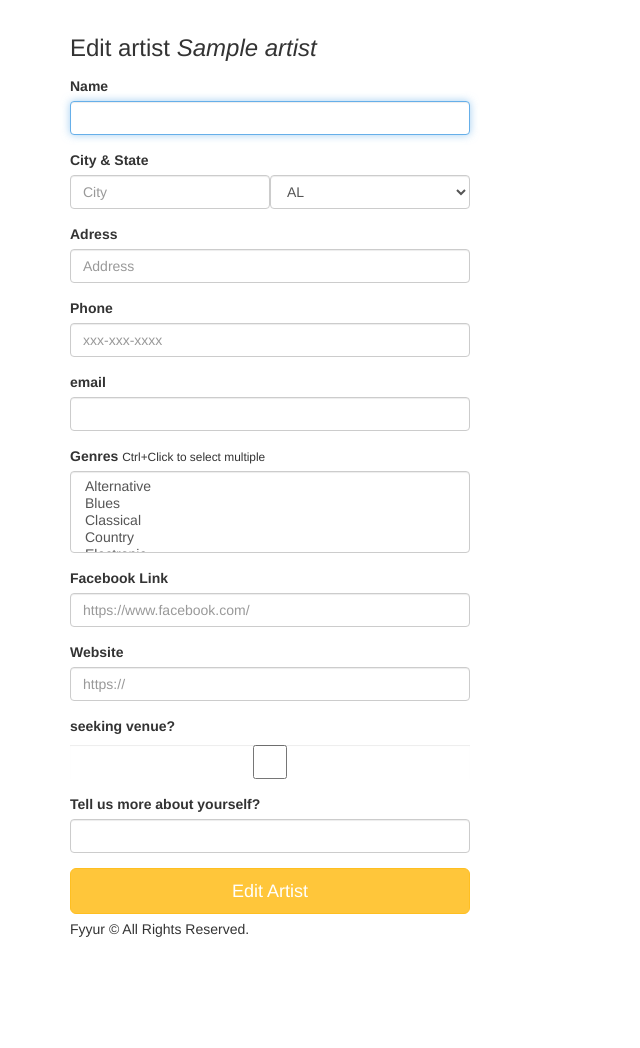
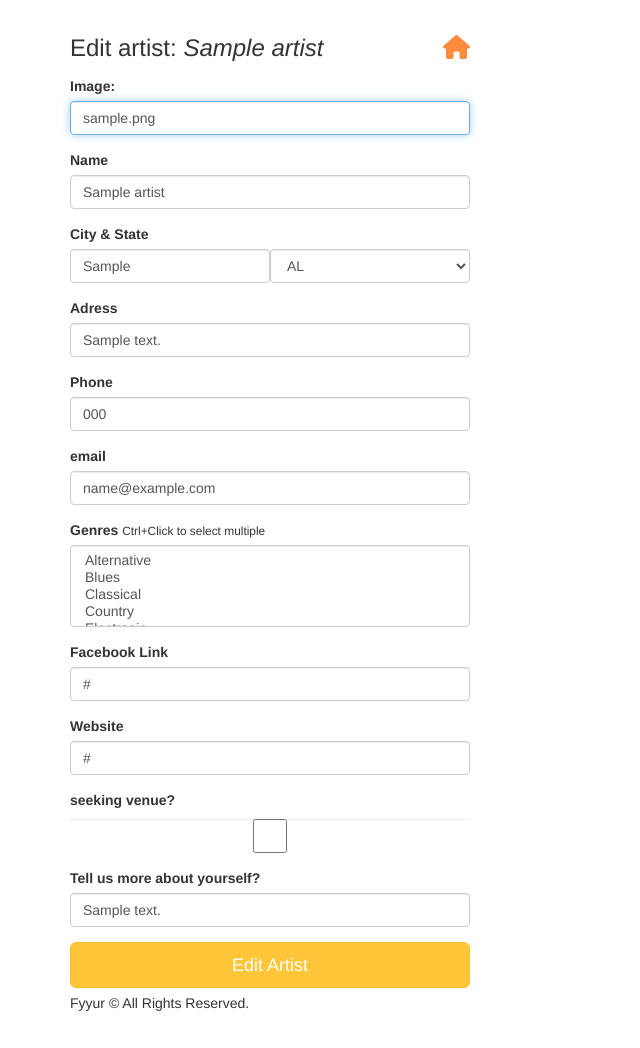
Before and after one commit to AhmedSM1/Fyyur, a Flask app: page /artists/1/edit in a window 1280 px wide. Shown: the part 60-1108 px from the top of the page, without its empty margins (0-640 px from the left). Before the commit the page ends 997 px from the top, so only its background shows below. Run offline with Flask 2, Linux system fonts and the light colour scheme; tables that the repository leaves empty hold one stand-in row (values such as "Sample post"); some libraries are stand-ins or nearby versions.

Commit message:
add edit artist,delete artist and show past and future shows

```diff
--- a/starter_code/app.py
+++ b/starter_code/app.py
@@ -13,6 +13,7 @@ import logging
 from logging import Formatter, FileHandler
 from flask_wtf import Form
 from sqlalchemy.exc import SQLAlchemyError
+from sqlalchemy.orm.attributes import flag_modified
 from repository import db, Artist, Venue, Show
 from forms import *
 from sqlalchemy import exc
@@ -51,9 +52,14 @@ app.jinja_env.filters['datetime'] = format_datetime
 
 
 # ----------------------------------------------------------------------------#
-# service
+#  SERVICE
 # ----------------------------------------------------------------------------#
 
+
+
+# ----------------------------------------------------------------------------#
+# Venue service
+# ----------------------------------------------------------------------------#
 def find_venue(venue_id):
     venue = Venue.query.get(venue_id)
     if not venue:
@@ -117,6 +123,22 @@ def getNumberOfPastShowsForVenue(venue_id):
     print(sum)
     return sum
 
+def getPastShowsByVenueId(venue_id):
+    past_shows = []
+    shows = Show.query.filter_by(venue_id=venue_id).all()
+    for show in shows:
+        if show.time < datetime.now():
+            show = {
+            "venue_id": venue_id,
+            "venue_name": db.session.query(Venue.name).filter_by(id=show.venue_id).first()[0],
+            "artist_id": show.artist_id,
+            "artist_name":  db.session.query(Artist.name).filter_by(id=show.artist_id).first()[0],
+            "artist_image_link": db.session.query(Artist.image_link).filter_by(id=show.artist_id).first()[0],
+            "time": show.time.strftime("%m/%d/%Y, %H:%M:%S")
+             }
+            past_shows.append(show)
+    return past_shows
+
 
 def getUpcomingShowsByVenueId(venue_id):
     upcoming_shows = []
@@ -134,14 +156,60 @@ def getUpcomingShowsByVenueId(venue_id):
             upcoming_shows.append(show)
     return upcoming_shows
 
+def showVenueService(venue_id):
+    venue= find_venue(venue_id)
+    return {
+            "id": venue.id,
+            "name": venue.name,
+            "city": venue.city,
+            "state": venue.state,
+            "address": venue.address,
+            "phone": venue.phone,
+            "email": venue.email,
+            "website":venue.website,
+            "genres": venue.genres,
+            "image_link": venue.image_link,
+            "facebook_link": venue.facebook_link,
+            "seeking_talent":  venue.seeking_talent,
+            "past_shows": getPastShowsByVenueId(venue.id),
+            "upcoming_shows": getUpcomingShowsByVenueId(venue.id),
+            "past_shows_count":getNumberOfPastShowsForVenue(venue.id),
+            "upcoming_shows_count": getNumberOfUpcomingShowsForVenue(venue.id)
+    }
 
-def getPastShowsByVenueId(venue_id):
+
+
+
+# ----------------------------------------------------------------------------#
+# Artist service
+# ----------------------------------------------------------------------------#
+
+
+def find_artist(artist_id):
+    artist = Artist.query.get(artist_id)
+    if not artist:
+        abort(404)
+    else:
+        return artist
+
+
+
+def getAllArtists():
+    artists = Artist.query.all();
+    if not artists:
+        abort(404)
+    else:
+        return artists
+
+
+
+def getPastShowsByArtistId(artist_id):
     past_shows = []
-    shows = Show.query.filter_by(venue_id=venue_id).all()
+    shows = Show.query.filter_by(artist_id=artist_id).all()
     for show in shows:
         if show.time < datetime.now():
             show = {
-            "venue_id": venue_id,
+            "venue_id": show.venue_id,
             "venue_name": db.session.query(Venue.name).filter_by(id=show.venue_id).first()[0],
             "artist_id": show.artist_id,
             "artist_name":  db.session.query(Artist.name).filter_by(id=show.artist_id).first()[0],
@@ -151,20 +219,93 @@ def getPastShowsByVenueId(venue_id):
             past_shows.append(show)
     return past_shows
 
+def getNumberOfPastShowsForArtist(artist_id):
+    sum = 0
+    shows = Show.query.filter_by(artist_id=artist_id).all()
+    for show in shows:
+        if show.time < datetime.now():
+            sum += 1
+    print(sum)
+    return sum
 
-def find_artist(aritist_id):
-    artist = Artist.query.get(aritist_id)
-    if not artist:
-        abort(404)
-    else:
-        return artist
+def getNumberOfUpcomingShowsForArtist(artist_id):
+    sum = 0
+    shows = Show.query.filter_by(artist_id=artist_id).all()
+    for show in shows:
+        print(show.venue_id)
+        if show.time > datetime.now():
+            sum += 1
+    print(sum)
+    return sum
 
-def getAllArtists():
-    artists = Artist.query.all();
-    if not artists:
-        abort(404)
-    else:
-        return artists
+def getPastShowsByArtistId(artist_id):
+    past_shows = []
+    shows = Show.query.filter_by(artist_id=artist_id).all()
+    for show in shows:
+        if show.time < datetime.now():
+            show = {
+            "venue_id": show.venue_id,
+            "venue_name": db.session.query(Venue.name).filter_by(id=show.venue_id).first()[0],
+            "artist_id": show.artist_id,
+            "artist_name":  db.session.query(Artist.name).filter_by(id=show.artist_id).first()[0],
+            "artist_image_link": db.session.query(Artist.image_link).filter_by(id=show.artist_id).first()[0],
+            "time": show.time.strftime("%m/%d/%Y, %H:%M:%S")
+             }
+            past_shows.append(show)
+    return past_shows
+
+def getUpcomingShowsByArtistId(artist_id):
+    upcoming_shows = []
+    shows = Show.query.filter_by(artist_id=artist_id).all()
+    for show in shows:
+        if show.time > datetime.now():
+            show = {
+            "venue_id": show.venue_id,
+            "venue_name": db.session.query(Venue.name).filter_by(id=show.venue_id).first()[0],
+            "artist_id": show.artist_id,
+            "artist_name":  db.session.query(Artist.name).filter_by(id=show.artist_id).first()[0],
+            "artist_image_link": db.session.query(Artist.image_link).filter_by(id=show.artist_id).first()[0],
+            "time": show.time.strftime("%m/%d/%Y, %H:%M:%S")
+             }
+            upcoming_shows.append(show)
+    return upcoming_shows
+
+
+
+def showArtistService(artist_id):
+    artist = find_artist(artist_id)
+    return {
+            "id": artist.id,
+            "name": artist.name,
+            "city": artist.city,
+            "state": artist.state,
+            "address": artist.address,
+            "phone": artist.phone,
+            "email": artist.email,
+            "website":artist.website,
+            "genres": artist.genres,
+            "image_link": artist.image_link,
+            "facebook_link": artist.facebook_link,
+            "seeking_venue":  artist.seeking_venue,
+            "description": artist.description,
+            "past_shows": getPastShowsByArtistId(artist.id),
+            "upcoming_shows": getUpcomingShowsByArtistId(artist.id),
+            "past_shows_count":getNumberOfPastShowsForArtist(artist.id),
+            "upcoming_shows_count": getNumberOfUpcomingShowsForArtist(artist.id)
+    }
+
+
+
+
+
+
+
+
+# ----------------------------------------------------------------------------#
+# Show service
+# ----------------------------------------------------------------------------#
+
+
 
 def getAllShows():
     shows = Show.query.all()
@@ -187,6 +328,9 @@ def getAllShows():
 def getAllShowsBasedOnVenue(venue_id):
      return Show.query.filter_by(venue_id=venue_id).all()
 
+def getAllShowsBasedOnArtist(artist_id):
+     return Show.query.filter_by(artist_id=artist_id).all()
+
 
 def createShow(aritist_id,venue_id,time):
     artist = Artist.query.get(aritist_id)
@@ -201,28 +345,12 @@ def createShow(aritist_id,venue_id,time):
             time=time,
         )
 
-def showVenueService(venue_id):
-    venue= find_venue(venue_id)
-    return {
-            "id": venue.id,
-            "name": venue.name,
-            "city": venue.city,
-            "state": venue.state,
-            "address": venue.address,
-            "phone": venue.phone,
-            "email": venue.email,
-            "website":venue.website,
-            "genres": venue.genres,
-            "image_link": venue.image_link,
-            "facebook_link": venue.facebook_link,
-            "seeking_talent":  venue.seeking_talent,
-            "description": venue.description,
-            "past_shows": getPastShowsByVenueId(venue.id),
-            "upcoming_shows": getUpcomingShowsByVenueId(venue.id),
-            "past_shows_count":getNumberOfPastShowsForVenue(venue.id),
-            "upcoming_shows_count": getNumberOfUpcomingShowsForVenue(venue.id)
-    }
 
+
+
+
+def find_show(show_id):
+    return Show.query.get(show_id)
 
 
 # ----------------------------------------------------------------------------#
@@ -260,9 +388,6 @@ def search_venues():
 def show_venue(venue_id):
     return render_template('pages/show_venue.html', venue= showVenueService(venue_id))
 
-
-#  Create Venue
-#  ----------------------------------------------------------------
 
 @app.route('/venues/create', methods=['GET'])
 def create_venue_form():
@@ -324,42 +449,32 @@ def delete_venue(venue_id):
        db.session.close()
 
 
-
-
-
- #  Artists
+#  Artists
 #  ----------------------------------------------------------------
 @app.route('/artists')
 def artists():
-
     return render_template('pages/artists.html', artists=getAllArtists()),status.HTTP_200_OK
 
 
 
 @app.route('/artists/search', methods=['POST'])
 def search_artists():
-    # TODO: implement search on artists with partial string search. Ensure it is case-insensitive.
-    # seach for "A" should return "Guns N Petals", "Matt Quevado", and "The Wild Sax Band".
-    # search for "band" should return "The Wild Sax Band".
-    response = {
-        "count": 1,
-        "data": [{
-            "id": 4,
-            "name": "Guns N Petals",
-            "num_upcoming_shows": 0,
-        }]
+    name = request.form.get('name', '')
+    search = "%{}%".format(name)
+    artists = Artist.query.filter(Artist.name.like(search)).all()
+    result = {
+        "count": len(artists),
+        "data": artists
     }
-    return render_template('pages/search_artists.html', results=response,
-                           search_term=request.form.get('search_term', ''))
+
+    return render_template('pages/search_artists.html', results=result,
+                           search_term=request.form.get('search_term', '')), status.HTTP_200_OK
 
 
 @app.route('/artists/<int:artist_id>')
 def show_artist(artist_id):
     artist = find_artist(artist_id)
-    # artistShows = getArtistShows(artist_id)
-    return render_template('pages/show_artist.html', artist=artist
-    # shows = artistShows
-    )
+    return render_template('pages/show_artist.html', artist=showArtistService(artist_id)),status.HTTP_200_OK
 
 
 #  Update
@@ -373,22 +488,23 @@ def edit_artist(artist_id):
 
 @app.route('/artists/<int:artist_id>/edit', methods=['POST'])
 def edit_artist_submission(artist_id):
+    form = ArtistForm()
     try:
-        artist = find_artist(artist_id)
-        artist.name =  request.form.get('name')
-        artist.city =  request.form.get('city')
-        artist.state = request.form.get("state"),
-        artist.address = request.form.get("address"),
-        artist.phone = request.form.get("phone"),
-        artist.genres = request.form.getlist("genres"),
-        artist.image_link = request.form.get("img_link"),
-        artist.facebook_link = request.form.get("facebook_link"),
-        artist.website = request.form.get("website"),
-        artist.seeking_venue = request.form.get("seeking_venue"),
-        artist.description = request.form.get("description")
+        artist = Artist.query.get(artist_id)
+        artist.name =  form.name.data
+        artist.city =  form.city.data
+        artist.state = form.state.data
+        artist.address = form.address.data
+        artist.phone = form.phone.data
+        artist.genres = form.genres.data
+        artist.image_link = form.img_link.data
+        artist.facebook_link = form.facebook_link.data
+        artist.website = form.website.data
+        artist.seeking_venue = form.seeking_venue.data
+        artist.description = form.description.data
         db.session.commit()
         flash('Artist was successfully updated!')
-        return redirect(url_for('show_artist', artist_id=artist_id))
+        return render_template('pages/artists.html' ,artist=artist), status.HTTP_202_ACCEPTED
     except Exception as e:
         flash(f'An error occurred: {e}')
         db.session.rollback()
@@ -405,24 +521,24 @@ def edit_venue(venue_id):
 
 @app.route('/venues/<int:venue_id>/edit', methods=['POST'])
 def edit_venue_submission(venue_id):
-
+  form = VenueForm()
   try:
-    venue = find_venue(venue_id)
-    venue.name = request.form.get('name')
-    venue.city = request.form.get('city')
-    venue.state = request.form.get('state')
-    venue.address = request.form.get('address')
-    venue.phone = request.form.get('phone')
-    venue.email = request.form.get('email')
-    venue.website =  request.form.get('website')
-    venue.genres = request.form.getlist('genres')
-    venue.image_link = request.form.get('image_link')
-    facebook_link = request.form.get('facebook_link')
-    seeking_talent = request.form.get('seeking_talent')
-    description = request.form.get('description')
+    venue = Venue.query.get(venue_id)
+    venue.name = form.name.data
+    venue.city =  form.city.data
+    venue.state =  form.state.data
+    venue.address = form.address.data
+    venue.phone = form.phone.data
+    venue.email = form.email.data
+    venue.website =  form.website.data
+    venue.genres = form.genres.data
+    venue.image_link = form.image_link.data
+    facebook_link = form.facebook_link.data
+    seeking_talent = form.seeking_talent.data
+    print(venue)
     db.session.commit()
-    flash('Venue with name: '+venue.name+' was successfully updayed!')
-    return redirect(url_for('show_venue', venue_id=venue_id)),status.HTTP_202_ACCEPTED
+    flash('Venue with name: '+venue.name+' was successfully updated!')
+    return render_template('pages/show_venue.html', venue=venue),status.HTTP_202_ACCEPTED
   except Exception as e:
     flash(f'An error occurred: {e}')
     db.session.rollback()
@@ -468,12 +584,35 @@ def create_artist_submission():
         return render_template('forms/new_artist.html', form=form)
     finally:
         db.session.close()
+
+@app.route('/artists/<int:artist_id>', methods=['DELETE'])
+def delete_artist(artist_id):
+    try:
+        artist = find_artist(artist_id)
+        shows = getAllShowsBasedOnArtist(artist_id)
+        if shows:
+            for show in shows:
+                db.session.delete(show)
+        db.session.delete(artist)
+        flash('Artist was successfully deleted!')
+        db.session.commit()
+        return render_template('pages/artists.html', artists=getAllArtists()),status.HTTP_202_ACCEPTED
+    except Exception as e:
+        print(e)
+        flash(f'An error occurred: {e}')
+        db.session.rollback()
+
+    finally:
+       db.session.close()
+
+
+
 #  Shows
 #  ----------------------------------------------------------------
 
 @app.route('/shows')
 def shows():
-    return render_template('pages/shows.html', shows=getAllShows())
+    return render_template('pages/shows.html', shows=getAllShows()), status.HTTP_200_OK
 
 
 @app.route('/shows/create')
@@ -500,6 +639,30 @@ def create_show_submission():
         return render_template('forms/new_show.html', form=form)
     finally:
         db.session.close()
+
+@app.route('/shows/<int:show_id>', methods=['DELETE'])
+def delete_show(show_id):
+    try:
+         show = find_show(show_id)
+         db.session.delete(show)
+         flash('Show was successfully deleted!')
+         db.session.commit()
+         return render_template('pages/shows.html',shows=getAllShows()), status.HTTP_200_OK
+    except Exception as e:
+         print(e)
+         flash(f'An error occurred: {e}')
+         db.session.rollback()
+    finally:
+       db.session.close()
+
+
+
+
+
+
+
+
+
 
 @app.errorhandler(404)
 def not_found_error(error):
--- a/starter_code/forms.py
+++ b/starter_code/forms.py
@@ -185,6 +185,5 @@ class ArtistForm(Form):
     )
 
     description = StringField(
-        # TODO implement validation logic for state
         'description', validators=[DataRequired()]
     )
--- a/starter_code/templates/forms/edit_artist.html
+++ b/starter_code/templates/forms/edit_artist.html
@@ -1,59 +1,69 @@
 {% extends 'layouts/main.html' %}
 {% block title %}Edit Artist{% endblock %}
 {% block content %}
+
+
+
+
+
+
   <div class="form-wrapper">
     <form class="form" method="post" action="/artists/{{artist.id}}/edit">
-      <h3 class="form-heading">Edit artist <em>{{ artist.name }}</em></h3>
+      <h3 class="form-heading">Edit artist:  <em>{{ artist.name }}</em> <a href="{{ url_for('index') }}" title="Back to homepage"><i class="fa fa-home pull-right"></i></a></h3>
 
       <div class="form-group">
+        <label for="img_link">Image:</label>
+        {{ form.img_link(class_ = 'form-control', autofocus = true, value= artist.image_link) }}
+      </div>
+      <div class="form-group">
         <label for="name">Name</label>
-        {{ form.name(class_ = 'form-control', autofocus = true) }}
+        {{ form.name(class_ = 'form-control', autofocus = true, value= artist.name) }}
       </div>
       <div class="form-group">
           <label>City & State</label>
           <div class="form-inline">
             <div class="form-group">
-              {{ form.city(class_ = 'form-control', placeholder='City', autofocus = true) }}
+              {{ form.city(class_ = 'form-control',  autofocus = true, value= artist.city) }}
             </div>
             <div class="form-group">
-              {{ form.state(class_ = 'form-control', placeholder='State', autofocus = true) }}
+              {{ form.state(class_ = 'form-control',  autofocus = true, value= artist.state) }}
             </div>
           </div>
       </div>
         <div class="form-group">
           <label for="address">Adress</label>
-          {{ form.address(class_ = 'form-control', placeholder='Address', autofocus = true) }}
+          {{ form.address(class_ = 'form-control',  autofocus = true, value= artist.address) }}
         </div>
       <div class="form-group">
           <label for="phone">Phone</label>
-          {{ form.phone(class_ = 'form-control', placeholder='xxx-xxx-xxxx', autofocus = true) }}
+          {{ form.phone(class_ = 'form-control',  autofocus = true, value= artist.phone) }}
         </div>
         <div class="form-group">
           <label for="email">email</label>
-          {{ form.email(class_ = 'form-control',  autofocus = true) }}
+          {{ form.email(class_ = 'form-control',  autofocus = true, value= artist.email) }}
         </div>
       <div class="form-group">
         <label for="genres">Genres</label>
         <small>Ctrl+Click to select multiple</small>
-        {{ form.genres(class_ = 'form-control', placeholder='Genres, separated by commas', autofocus = true) }}
+        {{ form.genres(class_ = 'form-control', autofocus = true, value= artist.genres) }}
       </div>
       <div class="form-group">
           <label for="facebook_link">Facebook Link</label>
-          {{ form.facebook_link(class_ = 'form-control', placeholder='https://www.facebook.com/', autofocus = true) }}
+          {{ form.facebook_link(class_ = 'form-control', autofocus = true, value=artist.facebook_link) }}
         </div>
         <div class="form-group">
           <label for="website">Website</label>
-          {{ form.website(class_ = 'form-control', placeholder='https://', autofocus = true) }}
+          {{ form.website(class_ = 'form-control', autofocus = true, value= artist.website) }}
         </div>
 
         <div class="form-group">
           <label for="seeking_venue">seeking venue? </label>
-          {{ form.seeking_venue(class_ = 'form-control' , autofocus = true) }}
+          {{ form.seeking_venue(class_ = 'form-control' , autofocus = true, value= artist.seeking_venue) }}
         </div>
 
         <div class="form-group">
           <label for="description"> Tell us more about yourself?  </label>
-          {{ form.description(class_ = 'form-control', autofocus = true) }}
+          {{ form.description(class_ = 'form-control', autofocus = true, value= artist.description) }}
         </div>
 
       <input type="submit" value="Edit Artist" class="btn btn-primary btn-lg btn-block">
```
Also changed, not shown: starter_code/templates/forms/edit_venue.html (+12 -12 lines), starter_code/templates/pages/show_artist.html (+6 -4 lines), starter_code/templates/pages/show_venue.html (+5 -8 lines), 12 other files.
